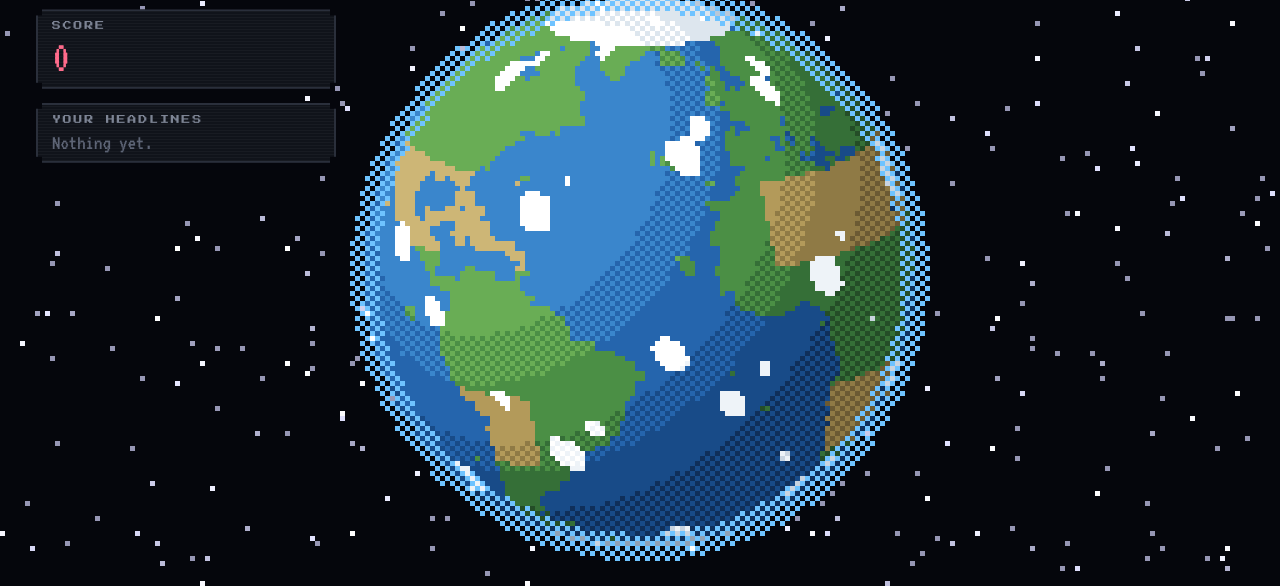
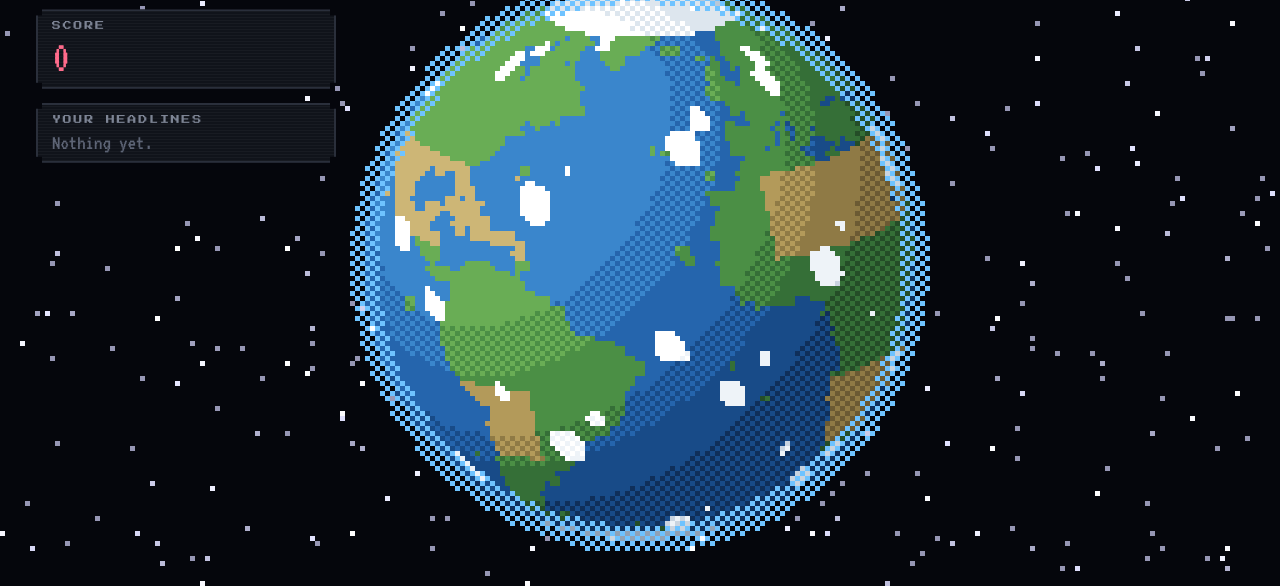
Before and after one commit to epicllama72-ux/Far-Fetched, a plain HTML site: page index.html in a window 1280 px wide. Shown: the part 214-800 px from the top of the page. Drawn offline with nearby package versions, Linux system fonts and the light colour scheme; animation ran at ten frames a second.

Commit message:
Opening planet sits right under How to play (#52)
Claude-Session: https://claude.ai/code/session_01EJ5Dim64EevTk7ECRh3Sui

Co-authored-by: Claude <noreply@anthropic.com>

```diff
--- a/index.html
+++ b/index.html
@@ -4257,7 +4257,7 @@ const Intro=(function(){
     const tb=top.hidden ? 120 : top.getBoundingClientRect().bottom;
     const bar=$('bar'), bb=narrow && bar && bar.offsetParent ? bar.getBoundingClientRect().top : innerHeight-16;
     const room=Math.max(80,bb-tb-16);
-    const Rpx=Math.min(innerWidth*(narrow?0.42:0.3), room/2-(narrow?0:14)), eyPx=tb+8+room/2;
+    const Rpx=Math.min(innerWidth*(narrow?0.42:0.3), room/2-(narrow?0:14)), eyPx=tb+14+Rpx;   // tucked right under How to play
     IP={R:Rpx/PX, ey:eyPx/PX};
   }
   const idlePos=()=>IP || {R:Math.min(w,h)*0.32, ey:h*0.6};
```
